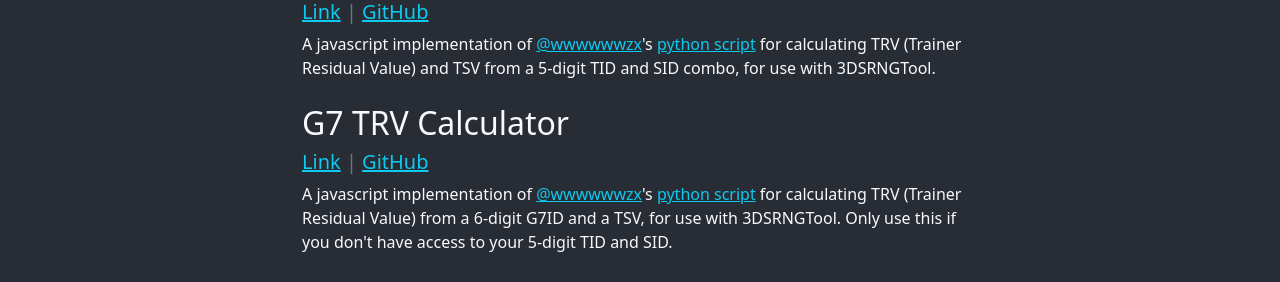
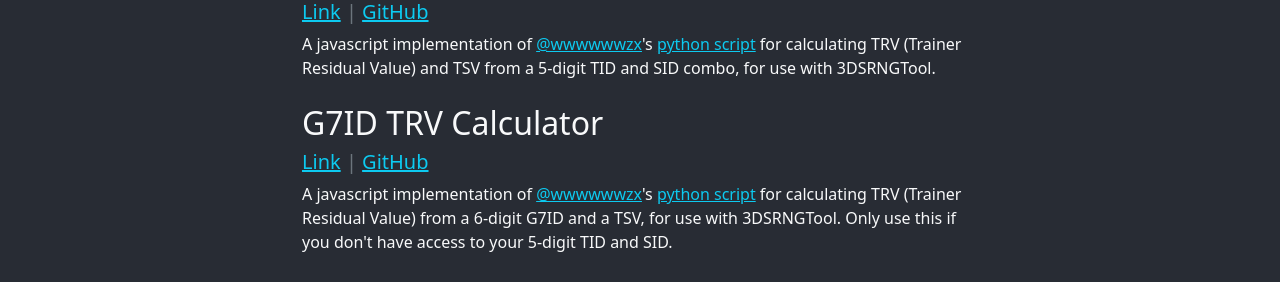
Before and after one commit to LegoFigure11/legofigure11.github.io, a Jekyll site: the page built from tools/index.html, in a window 1280 px wide and 1111 px high. Shown: the part 358-640 px from the top of the window. Built offline with Jekyll 4.4.1, drawn with Linux system fonts in a browser that asks for light colours; comment, search, counter and statistics services are not loaded.

Commit message:
Rename G7-TRV-Calc -> G7ID-TRV-Calc Hopefully this is less confusing for people?

```diff
--- a/tools/g7-trv-calc/index.html
+++ b/tools/g7-trv-calc/index.html
@@ -4,7 +4,7 @@ title: G7 TRV Calculator
 permalink: /tools/g7-trv-calc/
 ---
 
-<h1>G7-TRV-Calculator</h1>
+<h1>G7ID-TRV-Calculator</h1>
 <hr />
 
 <label for="pid">Enter your G7ID:</label>
--- a/tools/index.html
+++ b/tools/index.html
@@ -29,7 +29,7 @@ permalink: /tools/
     </p>
   </div>
   <div class="pb-2">
-    <h2 class="anchored">G7 TRV Calculator</h2>
+    <h2 class="anchored">G7ID TRV Calculator</h2>
     <h5 class="text-secondary">
       <a class="text-info" href="/tools/g7-trv-calc/">Link</a> | <a class="text-info" href="https://git.io/JGKbR">GitHub</a>
     </h5>
```
